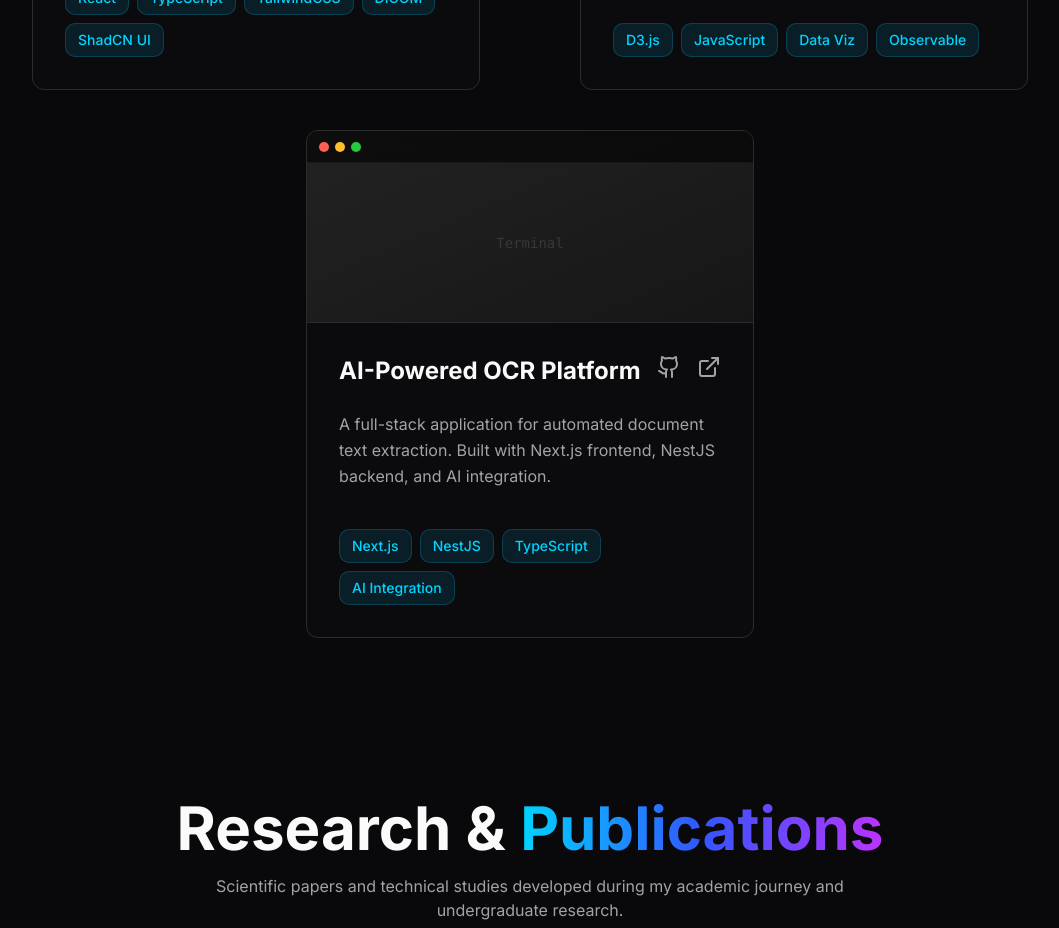
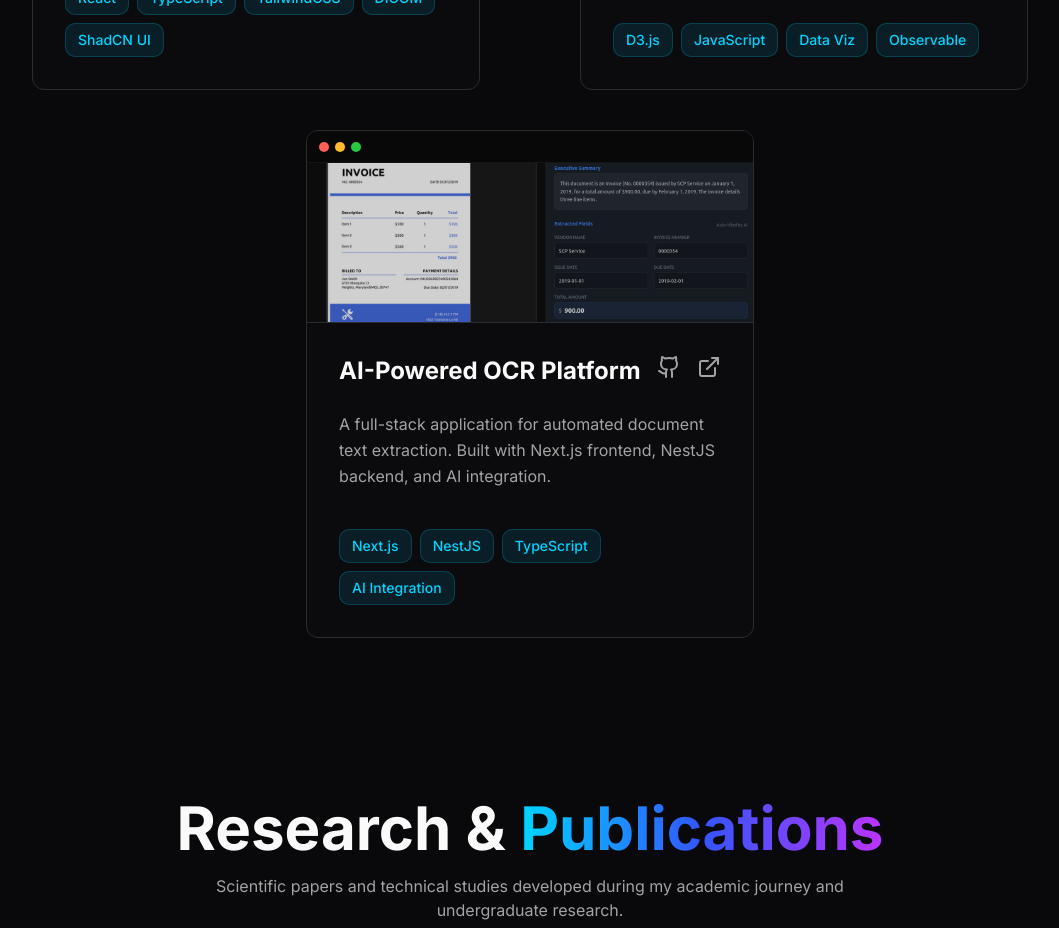
Before and after one commit to gabrimoreira/portfolio, a Next.js app: page / in a window 1280 px wide. Shown: the part 1560-2488 px from the top of the page, without its empty margins (110-1169 px from the left). Built offline with nearby package versions, Linux system fonts and the light colour scheme.

Commit message:
feat: add image for a project

```diff
--- a/data/projects.ts
+++ b/data/projects.ts
@@ -29,6 +29,6 @@
     repoLink: "https://github.com/gabrimoreira/document-ocr-ai",
     demoLink: "https://document-ocr-ai.vercel.app/",
 
-    image: "",
+    image: "/projects/ocr.png",
   },
 ];
```
Also changed, not shown: public/projects/ocr.png (added).
